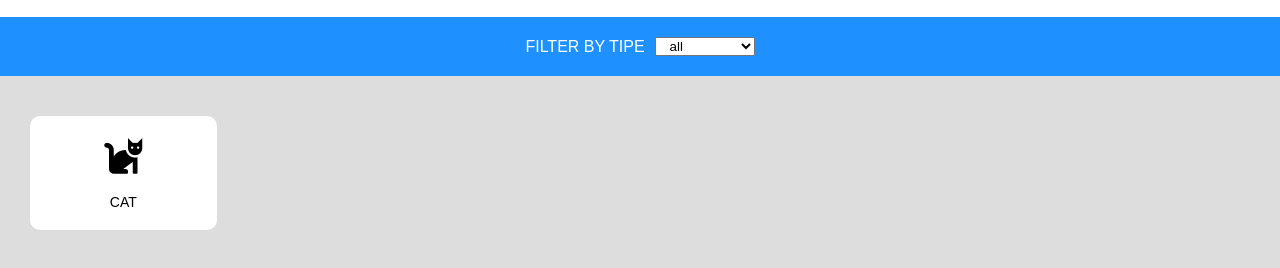
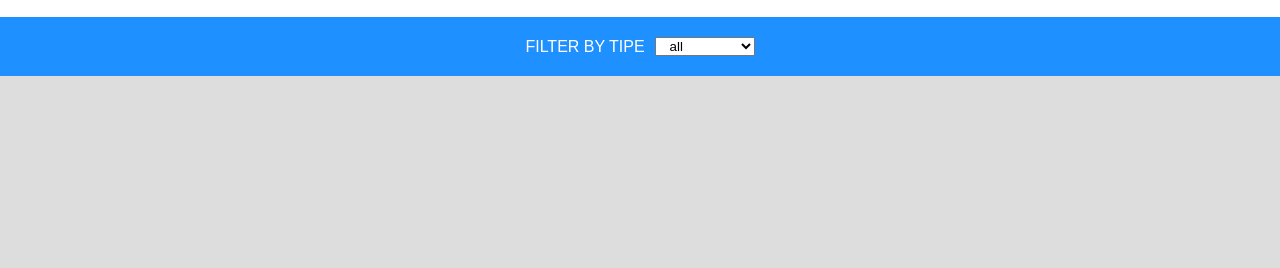
Before and after one commit to FrancescoGalanti/-js-es6-icons, a plain HTML site: page index.html in a window 1280 px wide. Shown: the part 68-336 px from the top of the page. Drawn offline with nearby package versions, Linux system fonts and the light colour scheme.

Commit message:
printing

```diff
--- a/index.html
+++ b/index.html
@@ -30,10 +30,10 @@
        <!-- icons event made by jascript -->
       <div class="icons">
         <!-- icon added with backstick and interpolation in javascript -->
-        <div class="icon">
+         <!-- <div class="icon">
           <i class="fas fa-cat"></i>
           <div class="title">cat</div>
-        </div>
+        </div> -->
       </div>
     </div>
 
--- a/javascript/javascript.js
+++ b/javascript/javascript.js
@@ -106,7 +106,13 @@
        },
    ];
 
+   // referenze //
 
+
+
+   var container = $(".icons");
+
+   container.html(icons);
 
 
 
```
